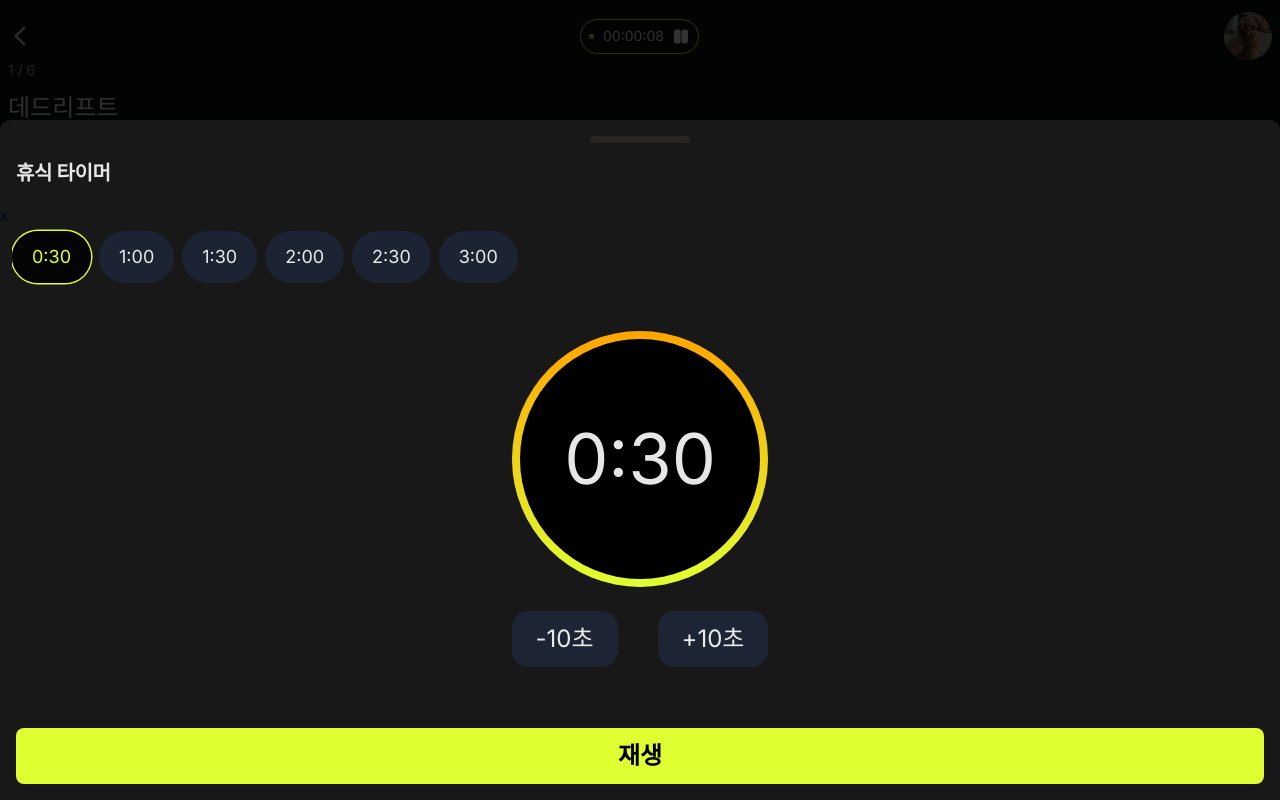
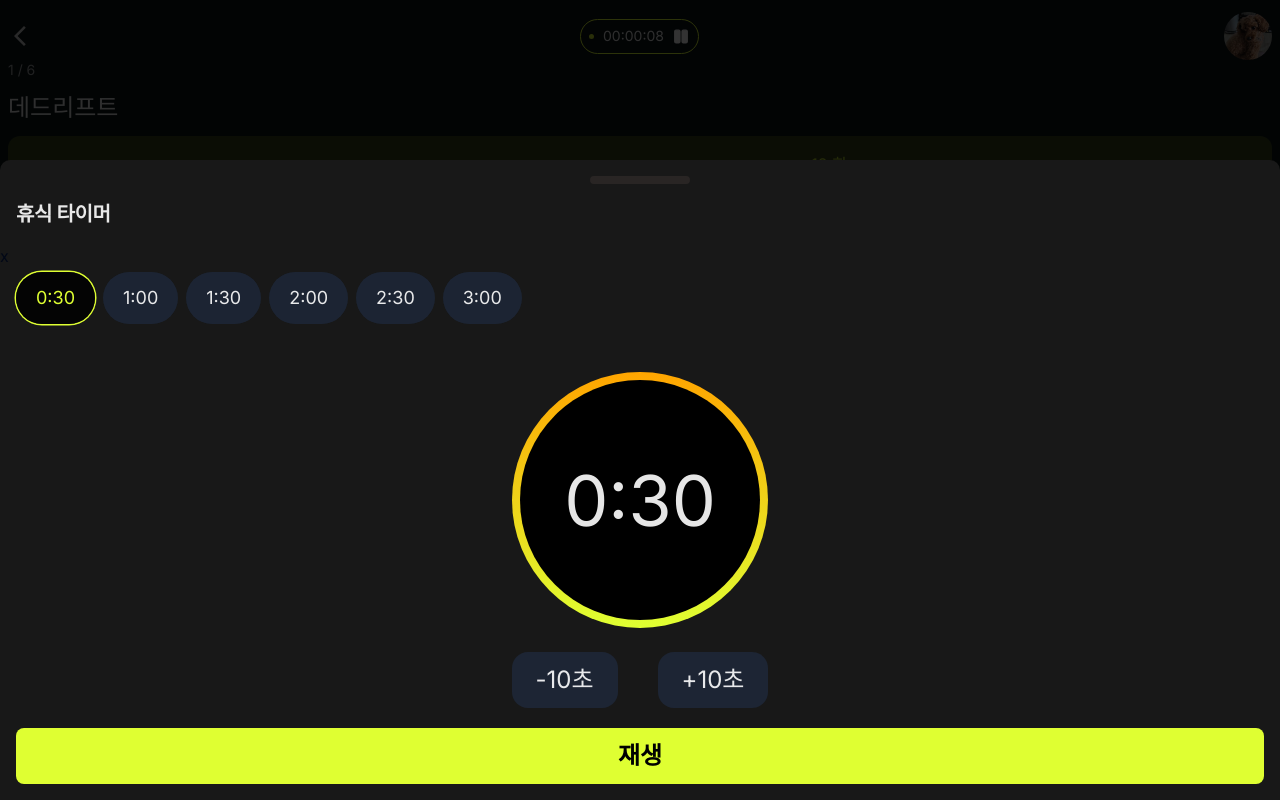
Before and after one commit to MJUZzang/muckGYMma, a Next.js app in the folder projects/fe/: page /plan in a window 1280 px wide. Both pictures are taken after a click on the element "세트 완료". Built offline with nearby package versions, Linux system fonts and the light colour scheme.

Commit message:
feat: 하

```diff
--- a/projects/fe/app/_components/Button.tsx
+++ b/projects/fe/app/_components/Button.tsx
@@ -14,7 +14,7 @@ const Button = forwardRef(function Butt(
         <div
             ref={ref}
             className={`text-nowrap inline-block text-center w-full bg-fluorescent rounded-lg py-2 font-semibold text-black
-                active:scale-90 transition-all cursor-pointer ${className}`}
+                focus:outline-none active:scale-90 transition-all cursor-pointer ${className}`}
             onClick={onClick}
         >
             {children}
--- a/projects/fe/app/plan/_components/RestTimer.tsx
+++ b/projects/fe/app/plan/_components/RestTimer.tsx
@@ -94,7 +94,7 @@ function RestTimer({
             }}
         >
             <DrawerTrigger>{children}</DrawerTrigger>
-            <DrawerContent className="h-[85dvh] bg-[#181818] border-none focus:outline-none">
+            <DrawerContent className="h-fit bg-[#181818] border-none focus:outline-none">
                 <DrawerHeader>
                     <DrawerTitle className="text-white/90 ">
                         <p className="text-xl">휴식 타이머</p>
@@ -105,8 +105,8 @@ function RestTimer({
                     </DrawerDescription> */}
                 </DrawerHeader>
                 x
-                <div className="h-full flex flex-col pb-4">
-                    <div className="ml-3 flex gap-2 text-white/90 text-base md:text-lg overflow-y-auto pb-2">
+                <div className="h-fit flex flex-col pb-4">
+                    <div className="ml-3 px-1 flex gap-2 text-white/90 text-base md:text-lg overflow-y-auto pb-2">
                         {times.map((time, i) => (
                             <div
                                 key={i}
@@ -196,7 +196,7 @@ function RestTimer({
                         </div>
                     </div>
 
-                    <div className="mx-4 mt-auto">
+                    <div className="mx-4 mt-5">
                         <Button
                             className={`text-base md:text-2xl py-3 w-fit ${
                                 time === 0
--- a/projects/fe/app/plan/page.tsx
+++ b/projects/fe/app/plan/page.tsx
@@ -63,7 +63,7 @@ function Page() {
             return "bg-slate-700 border-2 border-fluorescent/50 text-white";
         }
         if (order < selectedSet) {
-            return "bg-fluorescent/20 text-fluorescent/50";
+            return "bg-fluorescent/20 text-fluorescent/80";
         } else {
             return "bg-slate-700 text-white/50";
         }
@@ -80,7 +80,7 @@ function Page() {
                 {/* Timer */}
                 <div
                     className="flex items-center justify-between gap-2 mx-auto w-[119px] h-[35px] my-auto
-                            rounded-full border-fluorescent border-[1.5px] px-2"
+                        rounded-full border-fluorescent border-[1.5px] px-2"
                     onClick={() => {
                         if (timerIntervalId === null) {
                             const intervalId = setInterval(() => {
@@ -132,7 +132,7 @@ function Page() {
                 {Array.from({ length: workout.set }).map((set, idx) => (
                     <div
                         key={idx}
-                        className={`grid grid-cols-3 py-4 px-3 rounded-xl
+                        className={`grid grid-cols-3 py-4 px-3 rounded-xl transition-all duration-1000
                         ${GetPlanStyle(idx)}`}
                     >
                         <p className={`w-full text-left my-auto`}>
@@ -151,8 +151,8 @@ function Page() {
                         </div>
 
                         <div
-                            className={`w-full ${
-                                idx >= selectedSet && "invisible"
+                            className={`w-full my-auto transition-opacity duration-1000 ${
+                                idx >= selectedSet && "opacity-0"
                             }`}
                         >
                             <CheckMark className="ml-auto " color="#dfff32" />
@@ -170,7 +170,12 @@ function Page() {
                         // 모든 세트 완료시 /plan-info 페이지로 이동
                         if (selectedSet === workout.set) {
                             dispatch(markWorkoutAsCompleted(selectedWorkout));
-                            dispatch(setCompletionTime({ workoutIndex: selectedWorkout, completionTime: timerTime }));
+                            dispatch(
+                                setCompletionTime({
+                                    workoutIndex: selectedWorkout,
+                                    completionTime: timerTime,
+                                })
+                            );
 
                             // 다음으로 진행할 수 있는 workout 인덱스 계산 후 선택
                             for (let i = 0; i < planInfo.workouts.length; i++) {
```
Also changed, not shown: 1 other file (tests, documents, lock files or other folders).
